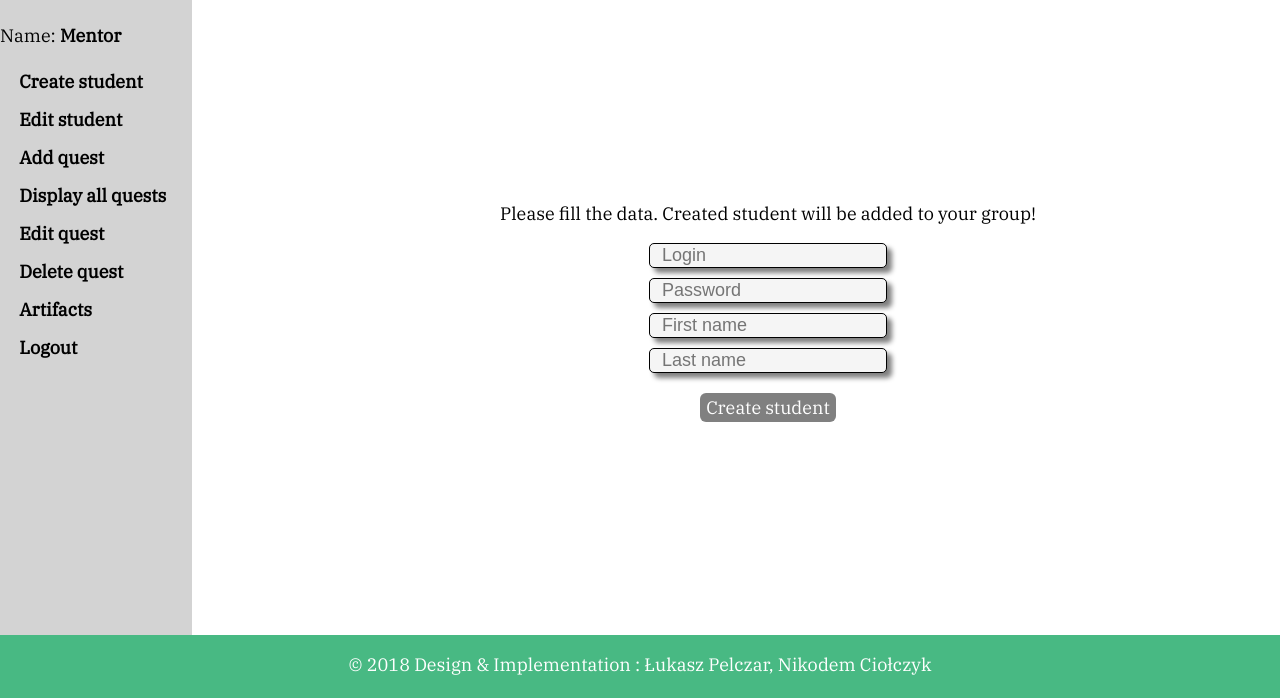
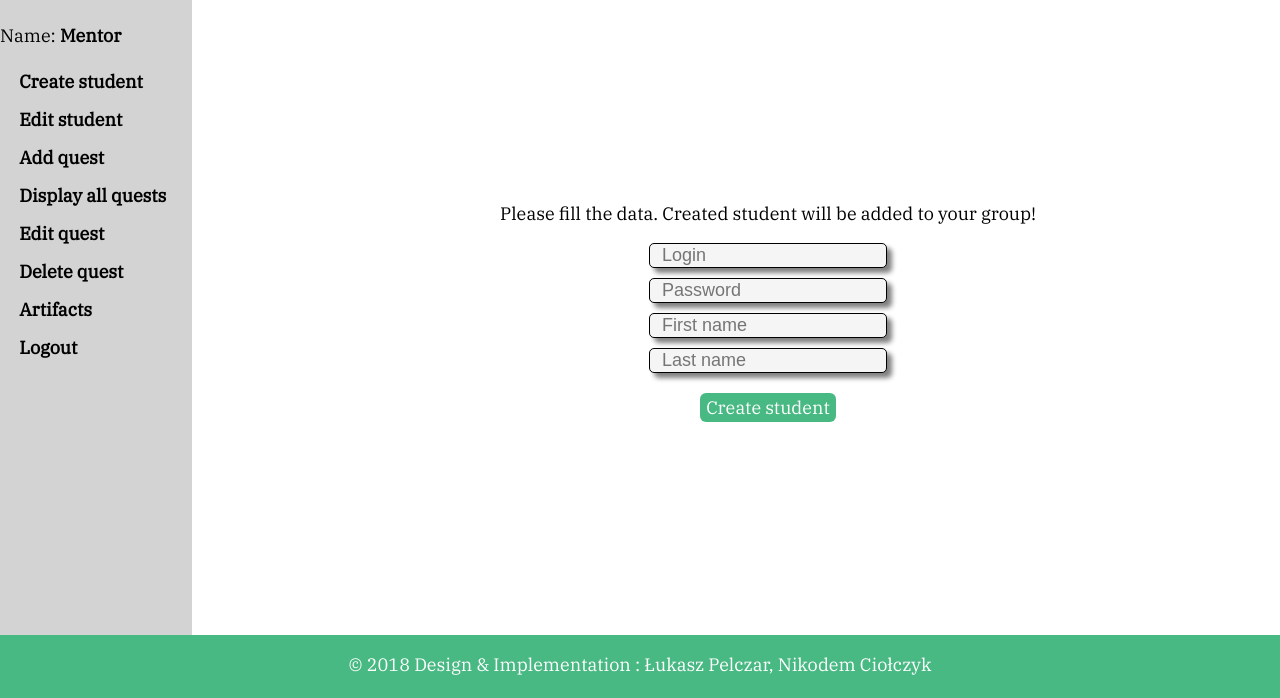
Before and after one commit to lpelczar/Queststore-CMS, a PHP site: page /mentor/create_student.html in a window 1280 px wide, with the pointer over the restyled element. Shown: the part 101-799 px from the top of the page. Run offline with PHP 8.4, Linux system fonts and the light colour scheme.

Commit message:
Add button hover

```diff
--- a/css/create-student.css
+++ b/css/create-student.css
@@ -28,3 +28,7 @@
     border-radius: 6px;
     background: gray;
 }
+
+#create-button:hover {
+    background-color: #48b983;
+}
```
